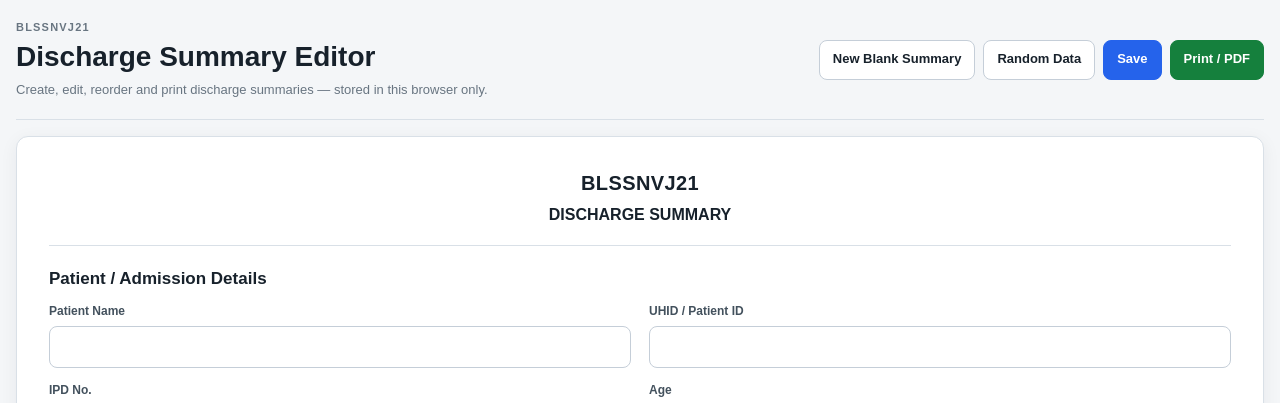
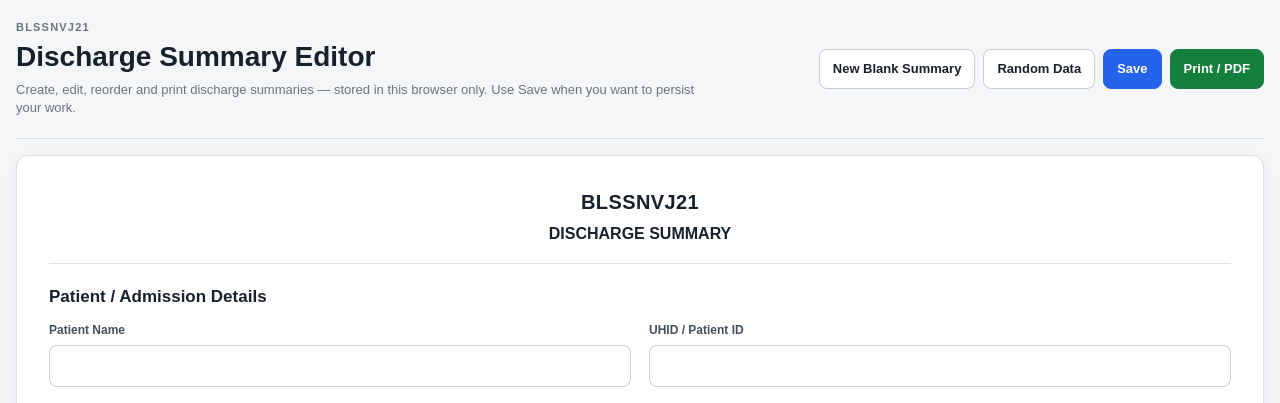
Before and after one commit to shreebalaji767/Discharge-Summary, a Flask app: page / in a window 1280 px wide. Shown: the top 403 px of the page. Run offline with Flask 3, Linux system fonts and the light colour scheme.

Commit message:
Polish editor header and section status UI

```diff
--- a/templates/index.html
+++ b/templates/index.html
@@ -61,7 +61,7 @@
             </h1>
 
             <p>
-                Create, edit, reorder and print discharge summaries — stored in this browser only.
+                Create, edit, reorder and print discharge summaries — stored in this browser only. Use Save when you want to persist your work.
             </p>
 
         </div>
```
